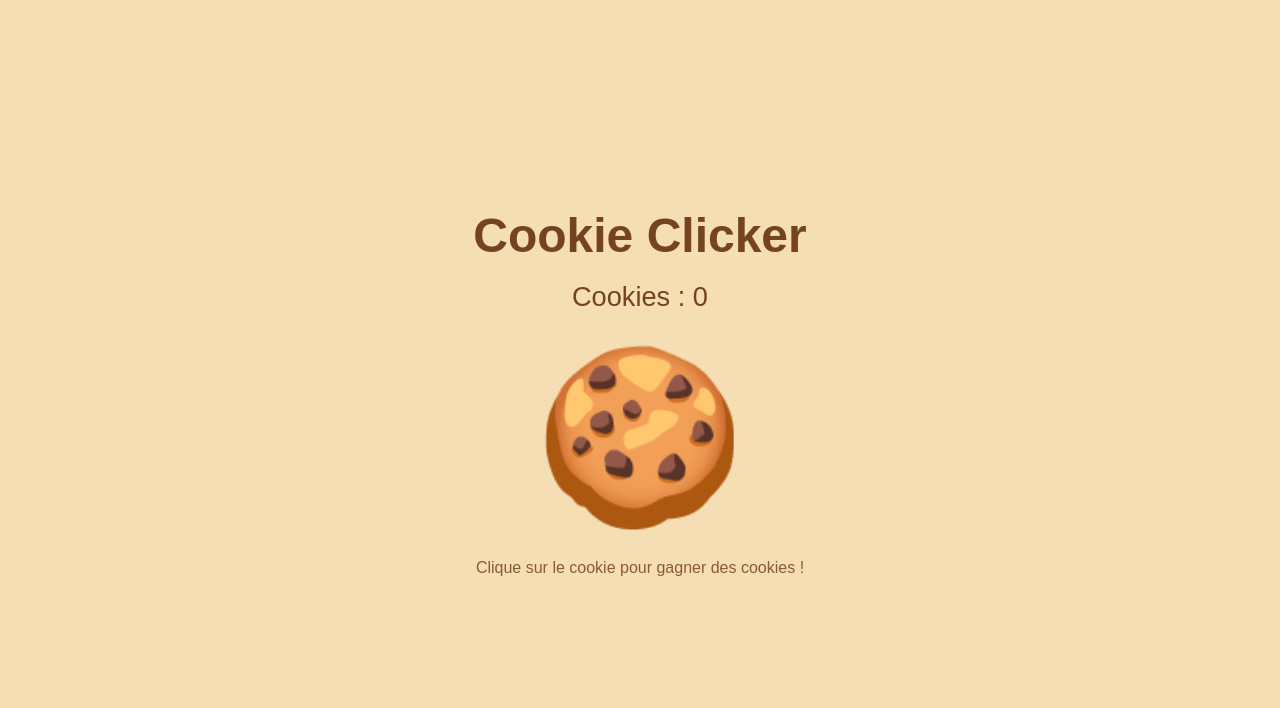
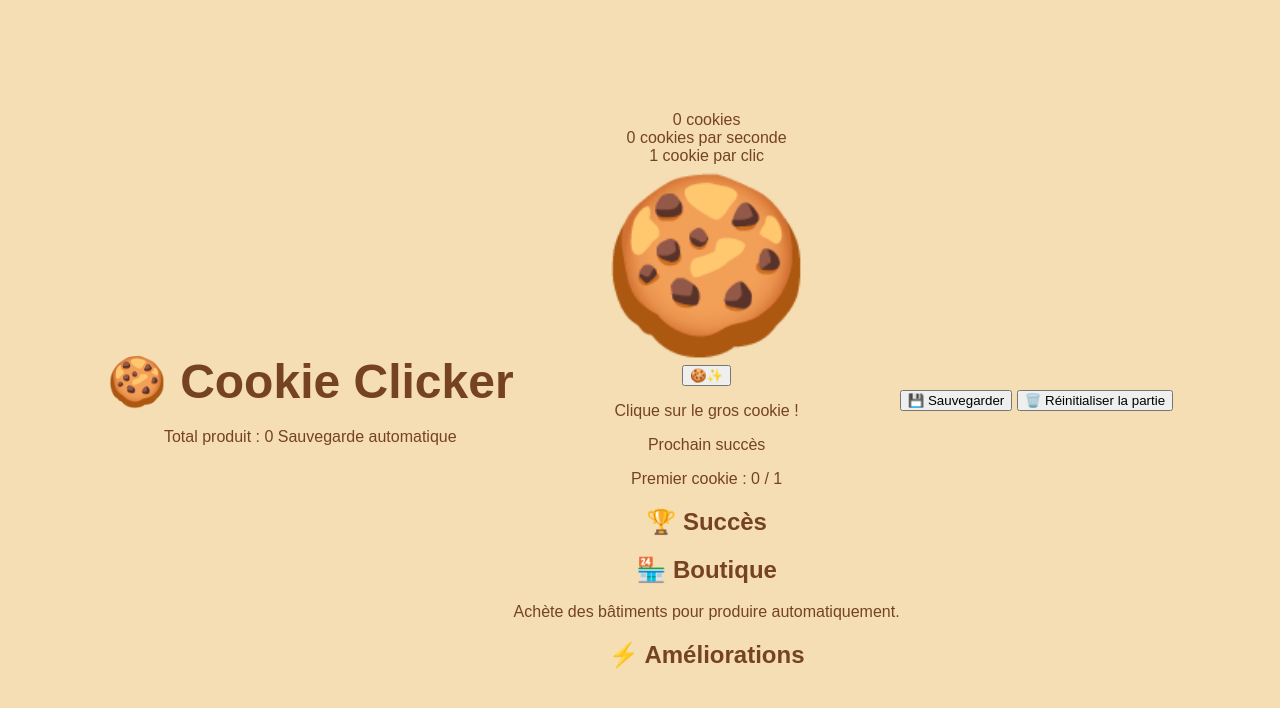
Before and after one commit to Riolly67/Cookie-Clicker, a plain HTML site: page index.html in a window 1280 px wide. Drawn offline with Linux system fonts and the light colour scheme.

Commit message:
Refactor index.html to enhance game layout

```diff
--- a/index.html
+++ b/index.html
@@ -1,3 +1,4 @@
+
 <!DOCTYPE html>
 <html lang="fr">
 <head>
@@ -8,11 +9,61 @@
   <script src="script.js" defer></script>
 </head>
 <body>
-  <main class="game">
-    <h1>Cookie Clicker</h1>
-    <p id="score" aria-live="polite">Cookies : 0</p>
-    <button id="cookie" type="button" aria-label="Cliquer sur le cookie">🍪</button>
-    <p class="hint">Clique sur le cookie pour gagner des cookies !</p>
-  </main>
+
+<header>
+  <h1>🍪 Cookie Clicker</h1>
+  <div class="header-stats">
+    <span id="total-baked">Total produit : 0</span>
+    <span id="save-status">Sauvegarde automatique</span>
+  </div>
+</header>
+
+<main class="game-layout">
+
+  <section class="cookie-section">
+    <div class="stats">
+      <div id="cookie-count">0 cookies</div>
+      <div id="production">0 cookies par seconde</div>
+      <div id="click-power">1 cookie par clic</div>
+    </div>
+
+    <div class="cookie-area">
+      <button id="cookie" aria-label="Cliquer sur le cookie">🍪</button>
+      <div id="floating-text"></div>
+      <button id="golden-cookie" class="hidden">🍪✨</button>
+    </div>
+
+    <p class="click-hint">Clique sur le gros cookie !</p>
+
+    <div class="progress-box">
+      <p>Prochain succès</p>
+      <div class="progress-bar">
+        <div id="achievement-progress"></div>
+      </div>
+      <p id="achievement-text">Premier cookie : 0 / 1</p>
+    </div>
+
+    <div class="achievements">
+      <h2>🏆 Succès</h2>
+      <div id="achievement-list"></div>
+    </div>
+  </section>
+
+  <section class="shop-section">
+    <h2>🏪 Boutique</h2>
+    <p class="shop-subtitle">Achète des bâtiments pour produire automatiquement.</p>
+    <div id="building-shop"></div>
+
+    <h2 class="upgrade-heading">⚡ Améliorations</h2>
+    <div id="upgrade-shop"></div>
+  </section>
+
+</main>
+
+<footer>
+  <button id="save-button">💾 Sauvegarder</button>
+  <button id="reset-button">🗑️ Réinitialiser la partie</button>
+</footer>
+
 </body>
 </html>
```
